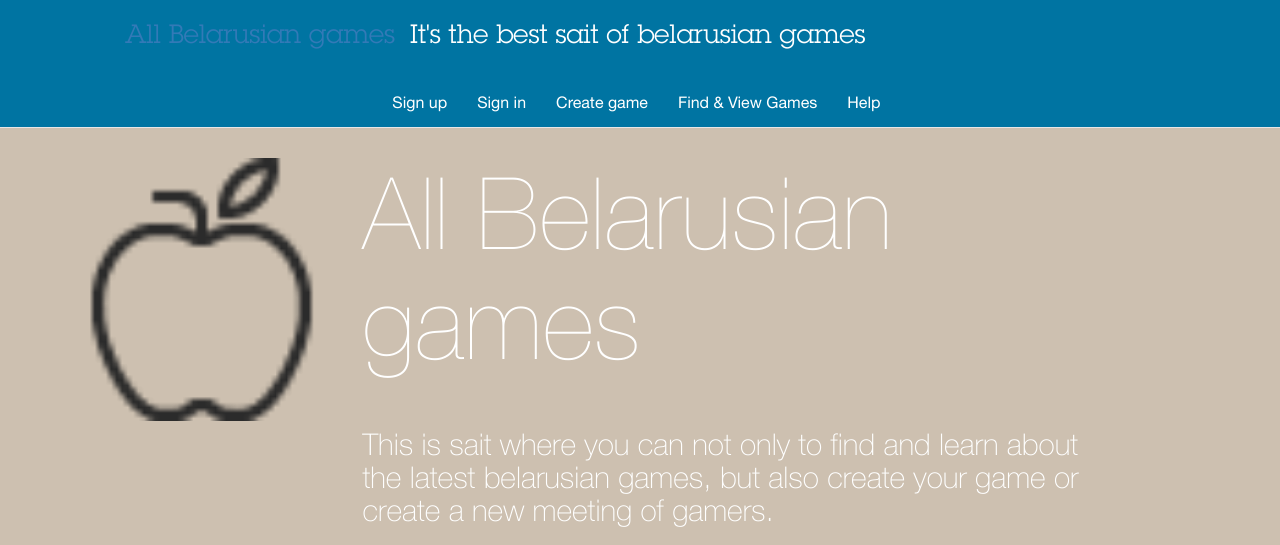
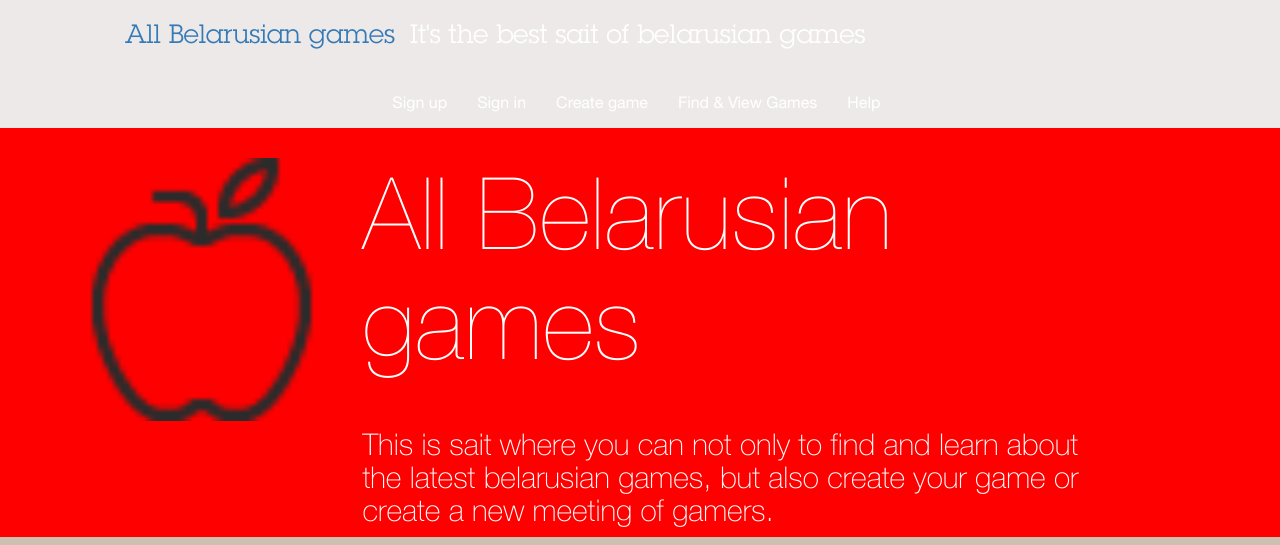
Before and after one commit to Aliaksiej90/project1, a plain HTML site: page index.html in a window 1280 px wide. Shown: the top 545 px of the page. Drawn offline with Linux system fonts and the light colour scheme; a small style sheet from the web is missing; a web font is replaced by a local one.

Commit message:
Updated file css

```diff
--- a/css/app.css
+++ b/css/app.css
@@ -62,7 +62,7 @@ src:url("../fonts/dba232c1-9c23-4a6c-aa91-659205e8e868.eot?#iefix") format("eot"
 
 
 .navbar-bg {
-	background-color: #0074a2;
+	background-color: #EEE9E9;
 	min-height: 70px;
 	margin-bottom: 0px;
 }
@@ -121,7 +121,7 @@ src:url("../fonts/dba232c1-9c23-4a6c-aa91-659205e8e868.eot?#iefix") format("eot"
 
 
 .bg-welcome {
-	background-color: #CDC0B0;
+	background-color: #FF0000;
 	padding-top: 30px;
 	padding-bottom: 30px;
 	color: white;
```
